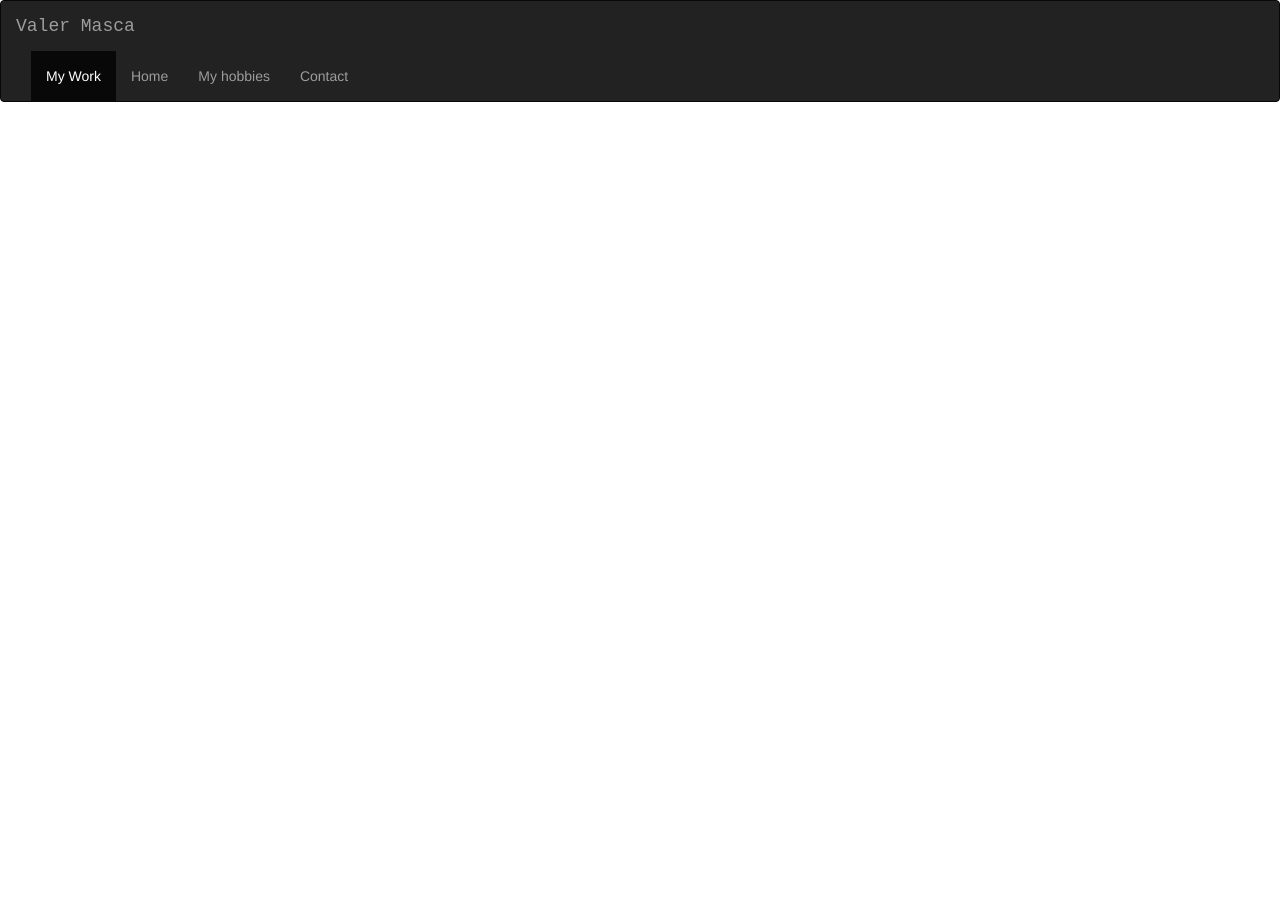
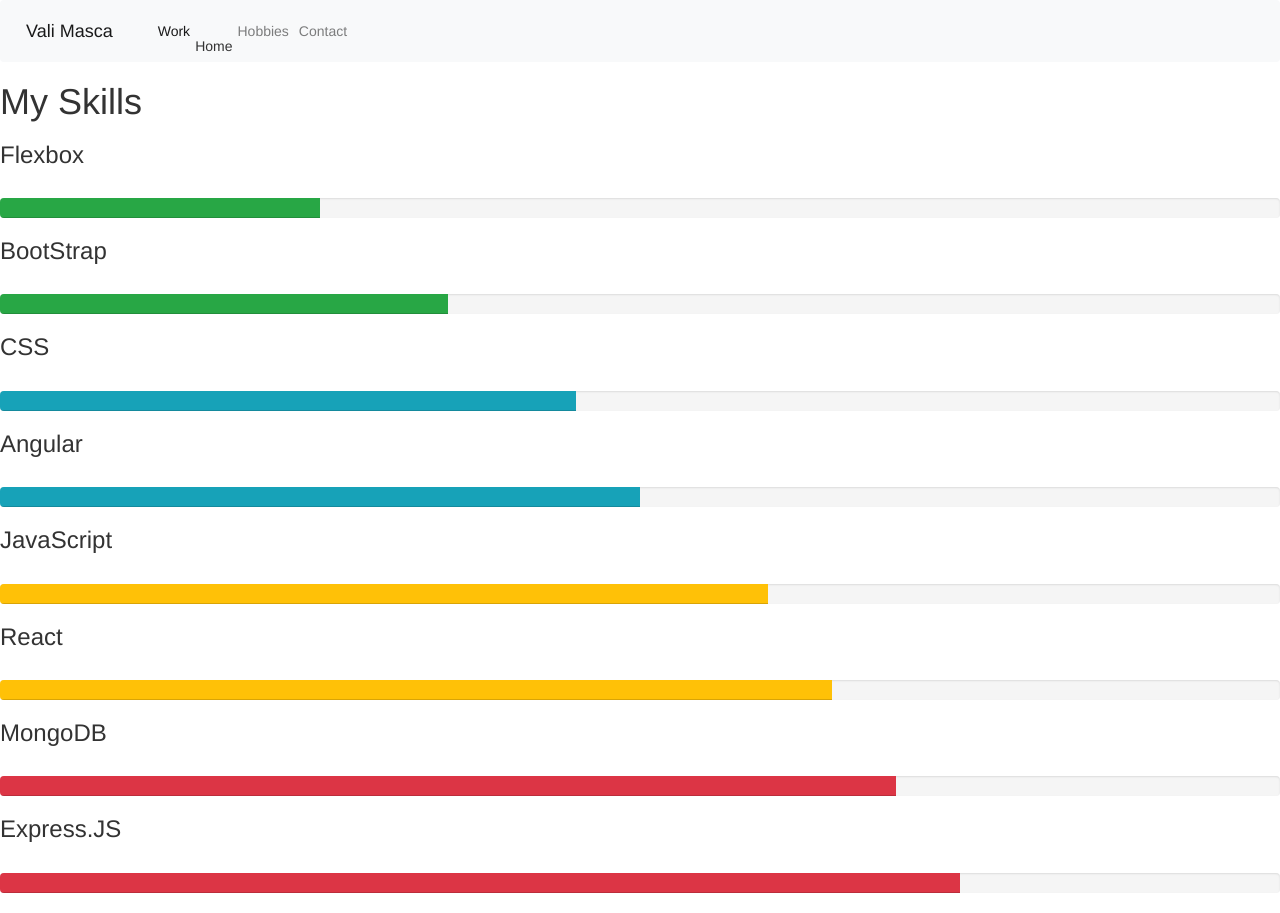
Before and after one commit to valimasca/BootStrapWebsite, a plain HTML site: page BootstrapWebsite/work.html in a window 1280 px wide. Before the commit the page ends 800 px from the top, so only its background shows below. Drawn offline with nearby package versions, Linux system fonts and the light colour scheme.

Commit message:
Working on work.html

```diff
--- a/BootstrapWebsite/script.js
+++ b/BootstrapWebsite/script.js
@@ -49,3 +49,7 @@
         });
     }, false);
 })();
+
+$('.carousel-inner').carousel-inner({
+    interval: 2000
+  })
--- a/BootstrapWebsite/style.css
+++ b/BootstrapWebsite/style.css
@@ -0,0 +1,6 @@
+.carousel-item img{
+    width: 300px;
+    height: 900px;
+    padding-left: 50px;
+    padding-right: 50px;
+}
--- a/BootstrapWebsite/work.html
+++ b/BootstrapWebsite/work.html
@@ -4,31 +4,74 @@
     <meta charset="UTF-8">
     <meta name="viewport" content="width=device-width, initial-scale=1.0">
     <title>Document</title>
+    <link rel="stylesheet" href="https://stackpath.bootstrapcdn.com/bootstrap/4.3.1/css/bootstrap.min.css">
+<link rel="stylesheet" href="https://maxcdn.bootstrapcdn.com/font-awesome/4.7.0/css/font-awesome.min.css">
+
     <link rel="stylesheet" href="https://maxcdn.bootstrapcdn.com/bootstrap/3.3.7/css/bootstrap.min.css">
     <link rel="stylesheet" type="text/css" href="style.css">
 </head>
 <body>
 <header>
-    <nav class="navbar navbar-inverse">
-        <div class="container-fluid">
-            <div class="navbar-header">
-                <button type="button" class="navbar-toggle" data-toggle="collapse" data-target="#myNavbar">
-                    <span class="icon-bar"></span>
-                    <span class="icon-bar"></span>
-                    <span class="icon-bar"></span>
-                </button>
-                <a href="#" class="navbar-brand" style="font-family: monospace;">Valer Masca</a>
-                <div class="collapse navbar-collapse" id="myNavbar">
-                    <ul class="nav navbar-nav navbar-right">
-                        <li class="active"><a href="work.html">My Work</a></li>
-                        <li ><a href="index.html">Home</a></li>
-                        <li><a href="hobbies.html">My hobbies</a></li>
-                        <li><a href="form.html">Contact</a></li>
-                    </ul>
-                </div>
-            </div>
+    <nav class="navbar navbar-expand-lg navbar-light bg-light">
+        <a class="navbar-brand" href="#">Vali Masca</a>
+        <button class="navbar-toggler" type="button" data-toggle="collapse" data-target="#navbarNav" aria-controls="navbarNav" aria-expanded="false" aria-label="Toggle navigation">
+          <span class="navbar-toggler-icon"></span>
+        </button>
+        <div class="collapse navbar-collapse" id="navbarNav">
+          <ul class="navbar-nav">
+            <li class="nav-item active">
+              <a class="nav-link" href="#">Work <span class="sr-only">(current)</span></a>
+            </li>
+            <li class="nav-item">
+              <a class="nav-link" href="index.html"></a>Home</a>
+            </li>
+            <li class="nav-item">
+              <a class="nav-link" href="hobbies.html">Hobbies</a>
+            </li>
+            <li class="nav-item">
+              <a class="nav-link" href="form.html">Contact</a>
+            </li>
+          </ul>
         </div>
-    </nav>
+      </nav>
 </header>
+
+<section>
+  <h1>My Skills</h1>
+  <h3>Flexbox</h3><br/>
+  <div class="progress">
+    <div class="progress-bar bg-success" role="progressbar" style="width: 25%" aria-valuenow="25" aria-valuemin="0" aria-valuemax="100"></div>
+  </div>
+  <h3>BootStrap</h3><br/>
+  <div class="progress">
+    <div class="progress-bar bg-success" role="progressbar" style="width: 35%" aria-valuenow="25" aria-valuemin="0" aria-valuemax="100"></div>
+  </div>
+  <h3>CSS</h3><br/>
+  <div class="progress">
+    <div class="progress-bar bg-info" role="progressbar" style="width: 45%" aria-valuenow="50" aria-valuemin="0" aria-valuemax="100"></div>
+  </div>
+  <h3>Angular</h3><br/>
+  <div class="progress">
+    <div class="progress-bar bg-info" role="progressbar" style="width: 50%" aria-valuenow="55" aria-valuemin="0" aria-valuemax="100"></div>
+  </div>
+  <h3>JavaScript</h3></br>
+  <div class="progress">
+    <div class="progress-bar bg-warning" role="progressbar" style="width: 60%" aria-valuenow="75" aria-valuemin="0" aria-valuemax="100"></div>
+  </div>
+  <h3>React</h3></br>
+  <div class="progress">
+    <div class="progress-bar bg-warning" role="progressbar" style="width: 65%" aria-valuenow="75" aria-valuemin="0" aria-valuemax="100"></div>
+  </div>
+  <h3>MongoDB</h3><br/>
+  <div class="progress">
+    <div class="progress-bar bg-danger" role="progressbar" style="width: 70%" aria-valuenow="100" aria-valuemin="0" aria-valuemax="100"></div>
+  </div>
+  <h3>Express.JS</h3><br/>
+  <div class="progress">
+    <div class="progress-bar bg-danger" role="progressbar" style="width: 75%" aria-valuenow="100" aria-valuemin="0" aria-valuemax="100"></div>
+  </div>
+</section>
+
+<script src="script.js"></script>
 </body>
 </html>
```
Also changed, not shown: BootstrapWebsite/index.html (+8 -6 lines), BootstrapWebsite/flexbox.html (added), BootstrapWebsite/syd.html (deleted).
